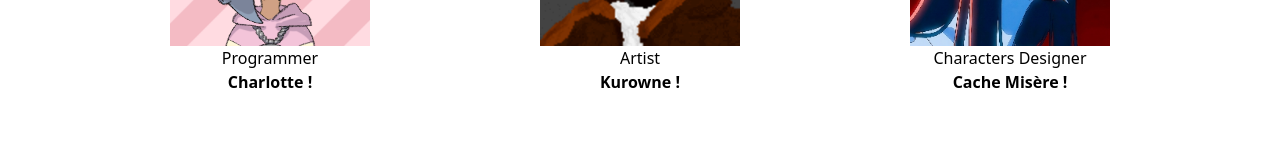
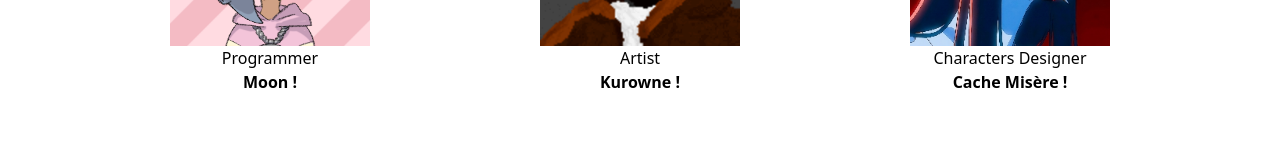
Before and after one commit to shyybi/clochettesgames, a Next.js app: page / in a window 1280 px wide. Shown: the part 742-902 px from the top of the page. Built offline with nearby package versions, Linux system fonts and the light colour scheme.

Commit message:
updatelol

```diff
--- a/pages/index.tsx
+++ b/pages/index.tsx
@@ -11,7 +11,6 @@ export default function index(){
     <>
       <Head>
         <title>ClochettesGames</title>
-        <meta property='og:site_name' content='ClochettesGames'/>
         <meta property="og:title" content="ClochettesGames !" key="title" />
         <meta property="og:type" content="website" />
         <meta property="og:image" content="https://clochettesgames.fr/_next/image?url=%2F_next%2Fstatic%2Fmedia%2Fpp.4a9aa79a.png&w=256&q=75"/>
@@ -47,7 +46,7 @@ export default function index(){
             alt="Charlotte's pfp"
             />
             <a className='flex justify-center'>Programmer</a>
-            <Link className='font-bold flex justify-center' href="https://x.com/its_charlottees" >Charlotte !</Link>
+            <Link className='font-bold flex justify-center' href="https://x.com/its_charlottees" >Moon !</Link>
           </div>
           <div className='flex justify-center flex-col'>
             <Image
@@ -67,7 +66,7 @@ export default function index(){
             alt="Cache Misère's pfp"
             />
             <a className='flex justify-center'>Characters Designer</a>
-            <Link className='font-bold flex justify-center' href="https://x.com/vyb3du">Cache Misère !</Link>
+            <Link className='font-bold flex justify-center' href="https://x.com/TTA_Misere">Cache Misère !</Link>
           </div>
         </div>
 
```
